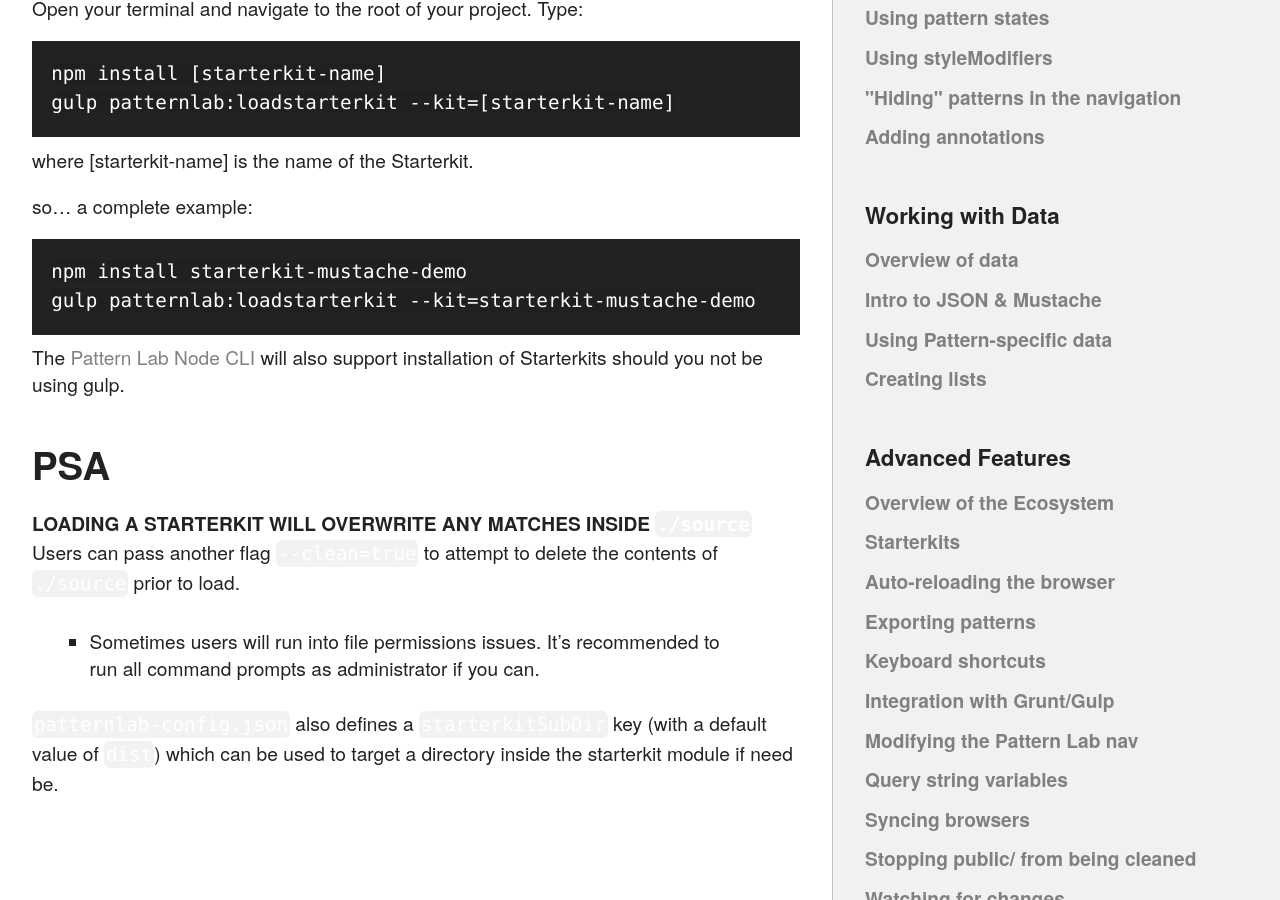
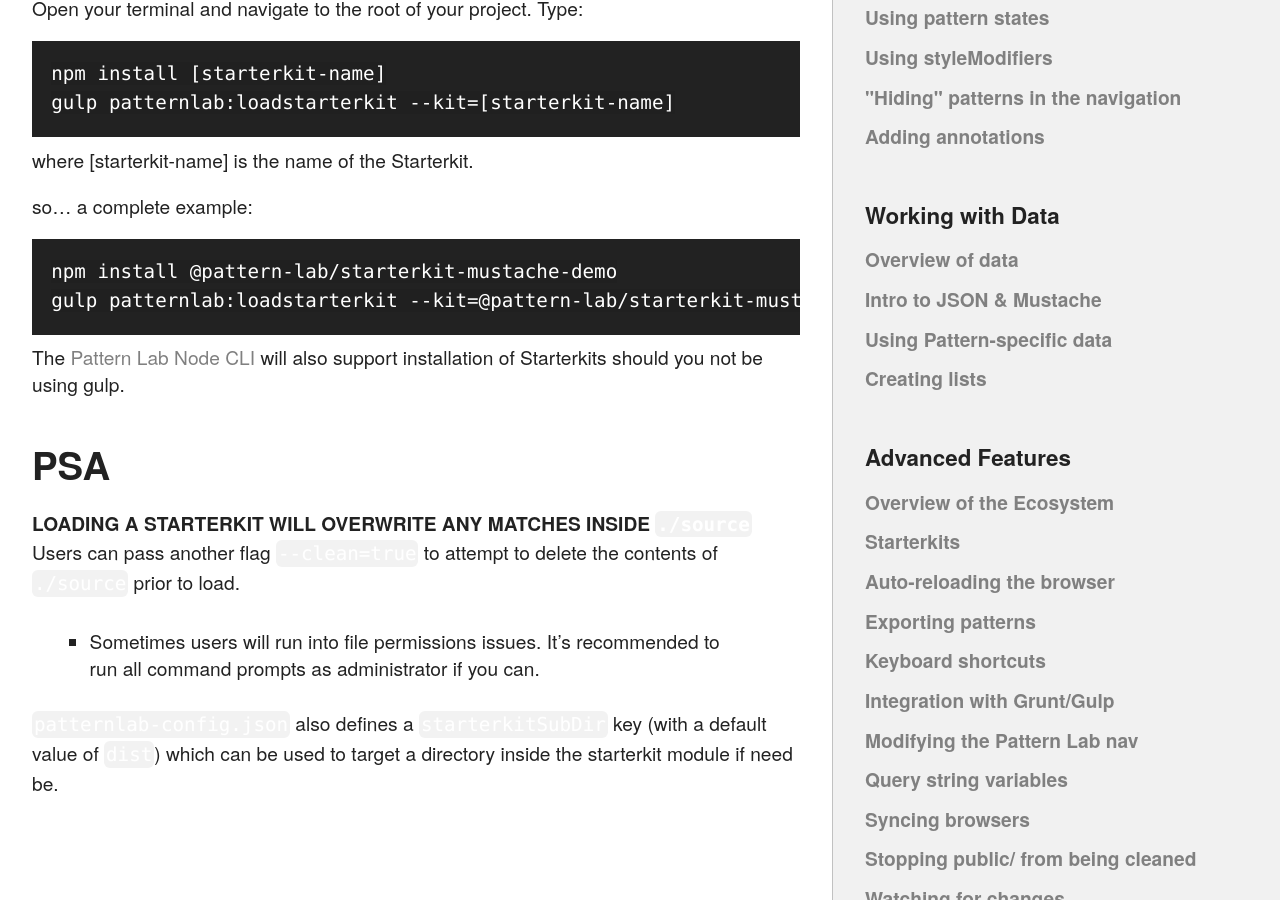
Before and after one commit to pattern-lab/website, a Jekyll site: the page built from docs/advanced-starterkits.md, in a window 1280 px wide and 900 px high, scrolled down 1367 px. Built offline with Jekyll 4.4.1, drawn with Linux system fonts in a browser that asks for light colours.

Commit message:
fix(docs): Reference scoped package in example

````diff
--- a/docs/advanced-starterkits.md
+++ b/docs/advanced-starterkits.md
@@ -48,8 +48,8 @@
 so... a complete example:
 
 ```
-npm install starterkit-mustache-demo
-gulp patternlab:loadstarterkit --kit=starterkit-mustache-demo
+npm install @pattern-lab/starterkit-mustache-demo
+gulp patternlab:loadstarterkit --kit=@pattern-lab/starterkit-mustache-demo
 ```
 
 The [Pattern Lab Node CLI](https://github.com/pattern-lab/patternlab-node-cli) will also support installation of Starterkits should you not be using gulp.
````
